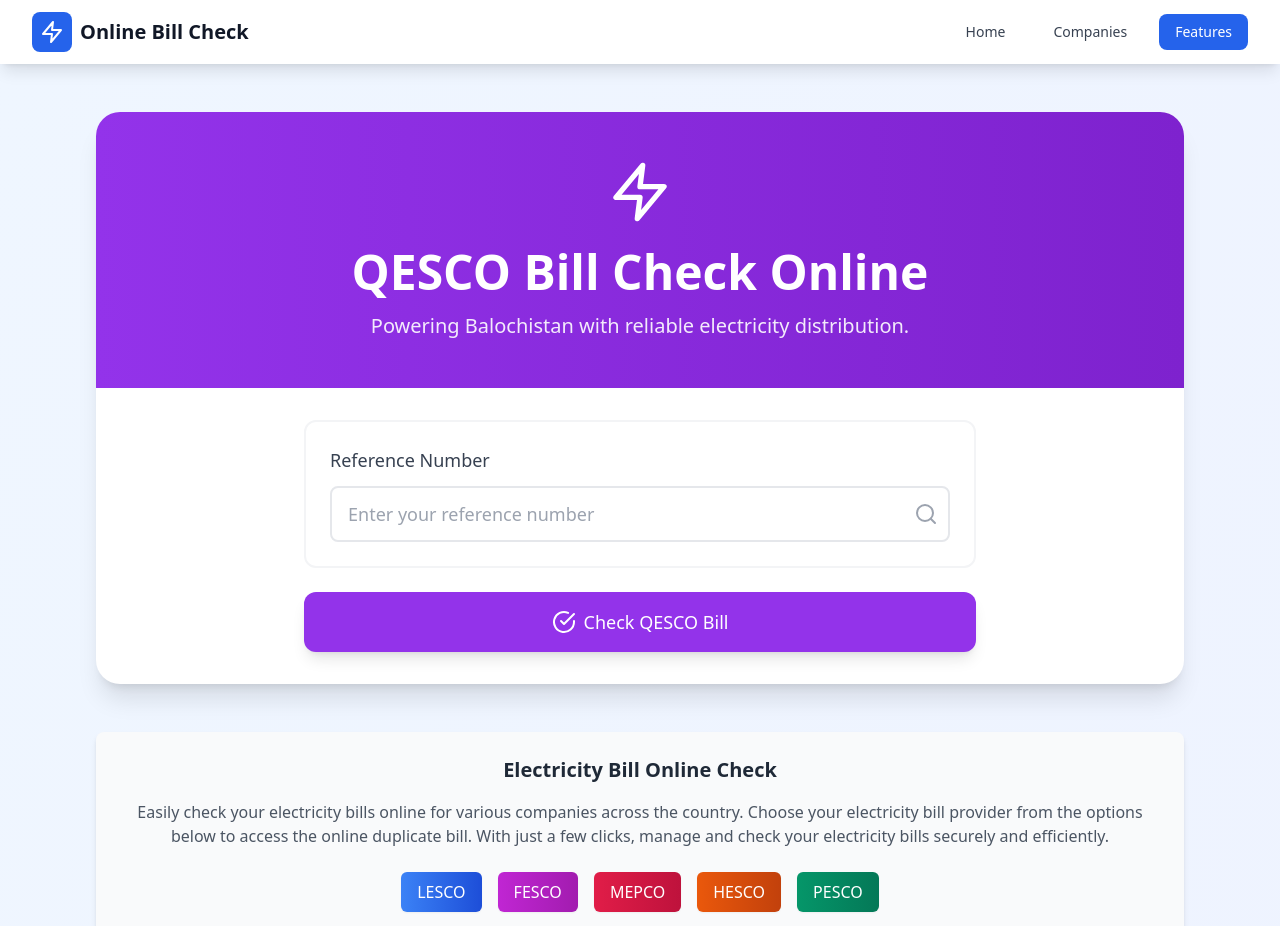
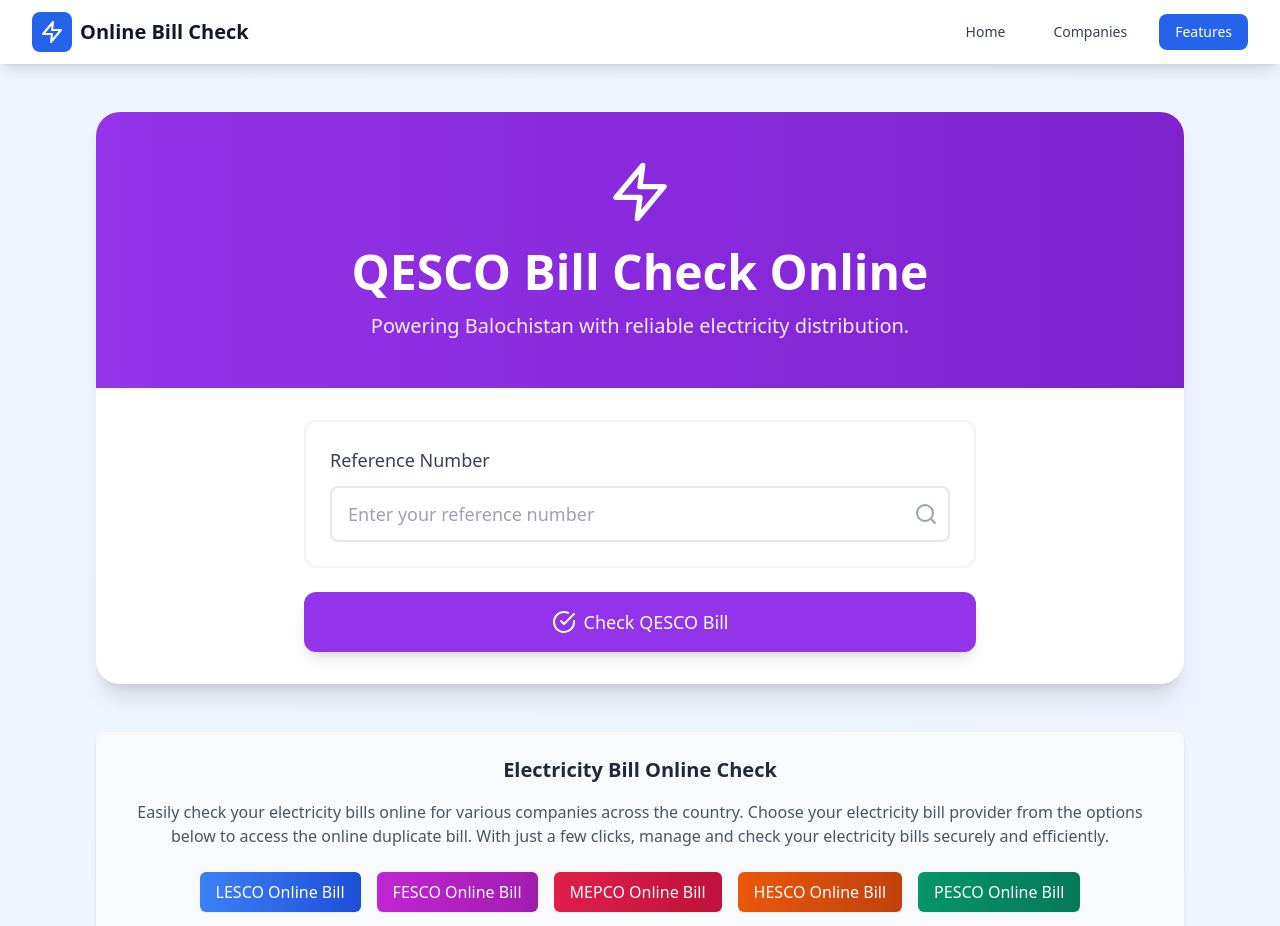
Before and after one commit to irfanbughlani/bill, a React (Vite) app: page /qesco in a window 1280 px wide. Shown: the top 926 px of the page. Built offline with nearby package versions, Linux system fonts and the light colour scheme.

Commit message:
Update CompanyLinks.tsx

```diff
--- a/src/components/CompanyLinks.tsx
+++ b/src/components/CompanyLinks.tsx
@@ -37,7 +37,7 @@ const CompanyLinks = () => {
                 to={`/${company.id.toLowerCase()}`} // Link dynamically to the company page
                 className={`px-4 py-2 rounded-md shadow-sm text-white font-medium hover:opacity-90 transition duration-200 bg-gradient-to-r ${company.colorClass.from} ${company.colorClass.to}`}
               >
-                {company.name}
+                {company.name} Online Bill
               </Link>
             ))}
           </div>
```
